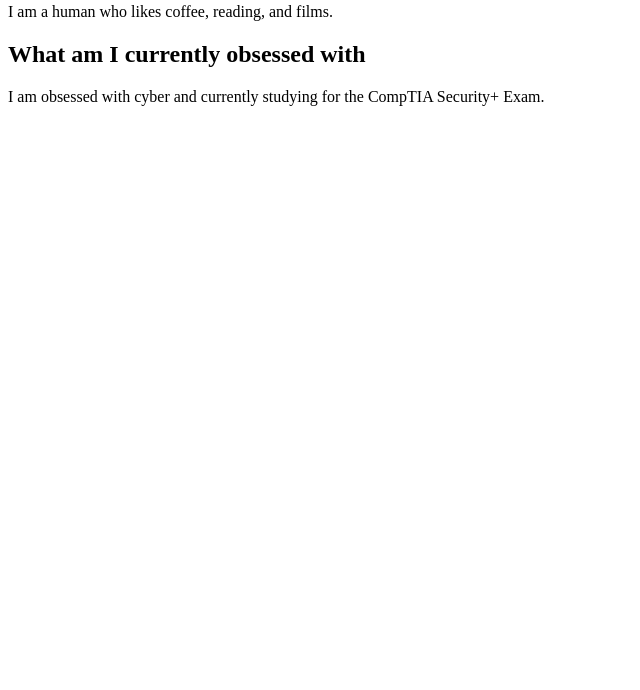
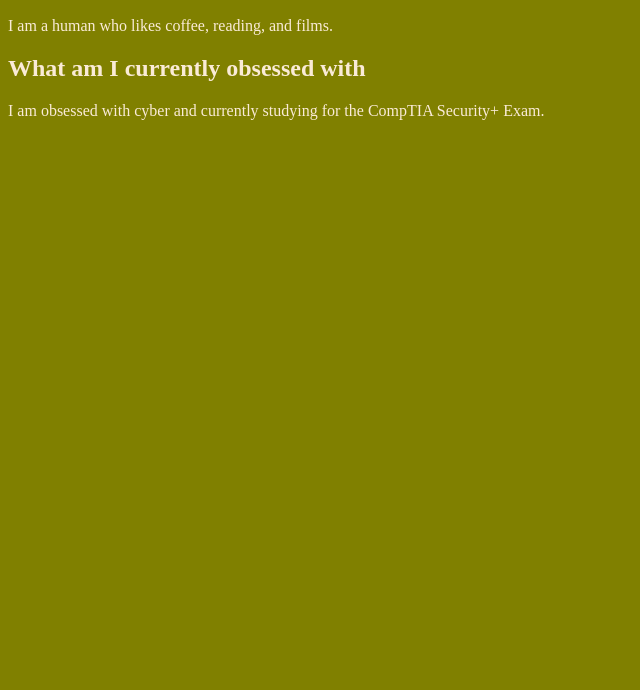
Before and after one commit to lecheesee/mywebsite2, a plain HTML site: page index.html in a window 1280 px wide. Shown: the part 110-800 px from the top of the page, without its empty margins (0-640 px from the left). Drawn offline with Linux system fonts and the light colour scheme.

Commit message:
index.html

```diff
--- a/index.html
+++ b/index.html
@@ -1,5 +1,13 @@
-
+<!DOCTYPE html>
 	<html>
+	<head>
+		<style>
+			body {
+			background-color:#808000;
+			color: #FAEBD7;
+			}
+			</style>
+	</head>
 		<h1>
 			Hi, I'm Rosemarie
 		</h1>
```
